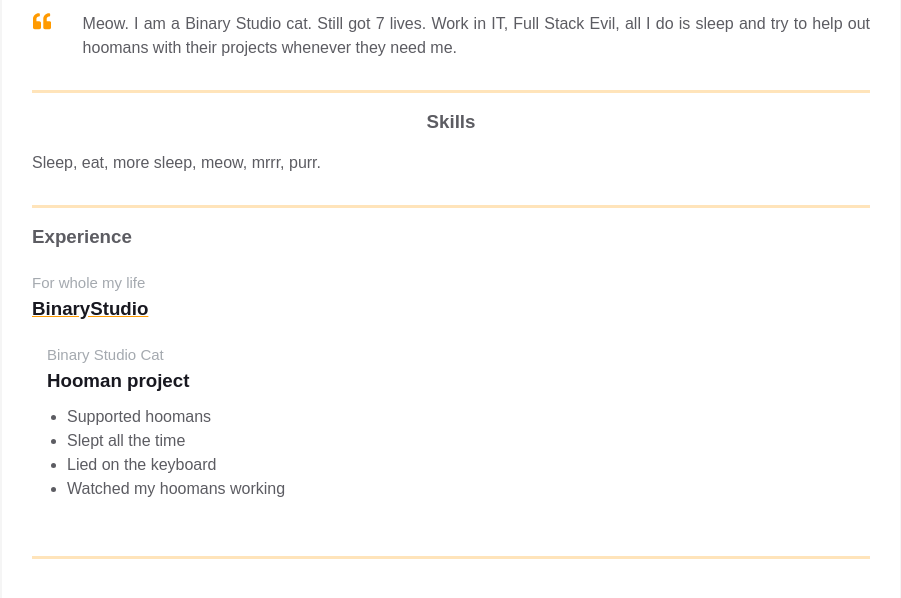
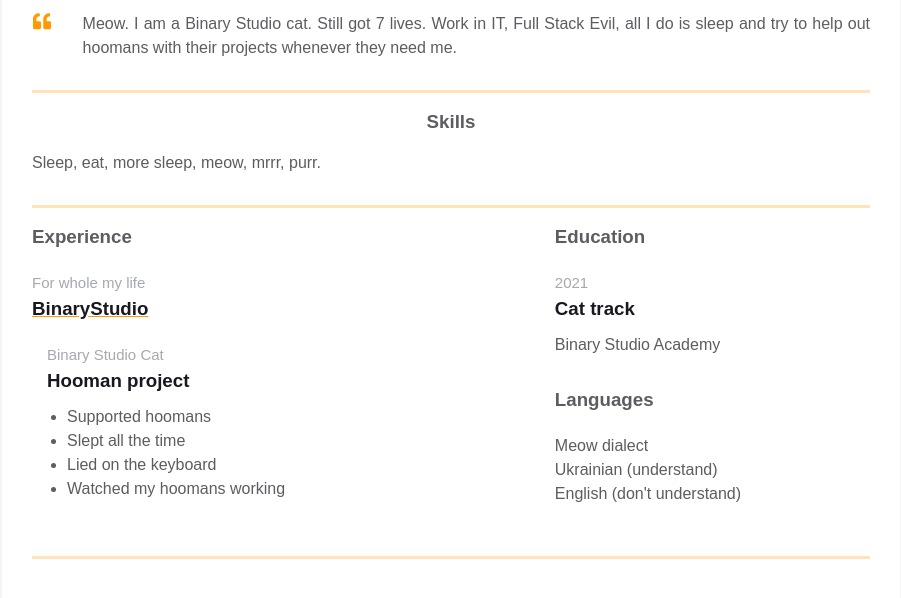
Before and after one commit to korotkovoleksii/homepage, a plain HTML site: page index.html in a window 1280 px wide. Shown: the part 350-948 px from the top of the page, without its empty margins (189-1090 px from the left). Drawn offline with Linux system fonts and the light colour scheme.

Commit message:
Added additional info

```diff
--- a/index.html
+++ b/index.html
@@ -219,7 +219,38 @@
                 </div>
               </div>
 
-              <div class="additional-info fv"></div>
+              <div class="additional-info fv">
+                <div class="additional-info fv">
+                  <div class="additional-info__education">
+                    <h3 class="additional-info__education-header">Education</h3>
+                    <div class="additional-info__education-university">
+                      <span
+                        class="additional-info__education-university-durability"
+                        >2021</span
+                      >
+                      <h3
+                        class="additional-info__education-university-speciality"
+                      >
+                        Cat track
+                      </h3>
+                      <p class="additional-info__education-university-name">
+                        Binary Studio Academy
+                      </p>
+                    </div>
+                  </div>
+
+                  <div class="additional-info__languages">
+                    <h3 class="additional-info__languages-header">Languages</h3>
+                    <p class="additional-info__languages-item">Meow dialect</p>
+                    <p class="additional-info__languages-item">
+                      Ukrainian (understand)
+                    </p>
+                    <p class="additional-info__languages-item">
+                      English (don't understand)
+                    </p>
+                  </div>
+                </div>
+              </div>
             </div>
           </div>
         </div>
```
